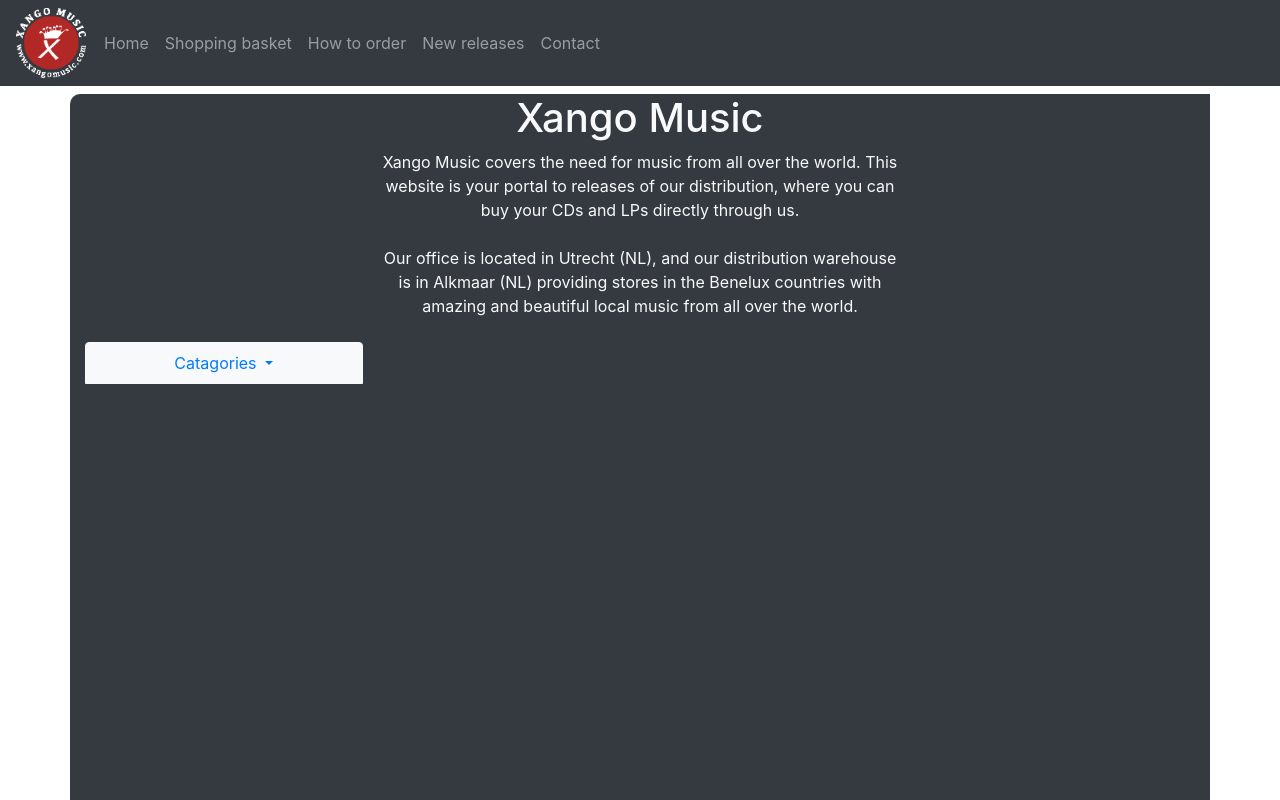
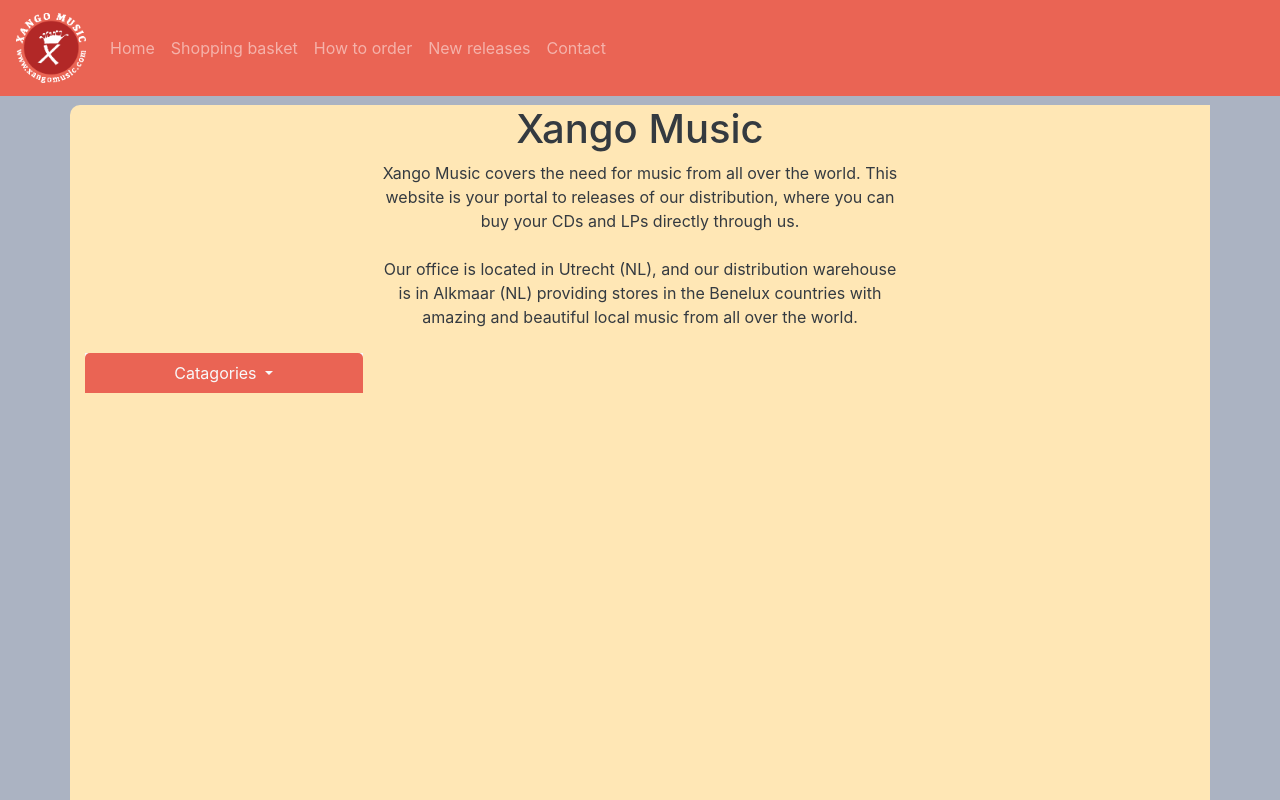
Before and after one commit to ProsperityGH/Xango-Music-Opdracht, a plain HTML site: page index.html in a window 1280 px wide. Shown: the top 800 px of the page. Drawn offline with nearby package versions, Linux system fonts and the light colour scheme.

Commit message:
Huiskleuren toegepast

```diff
--- a/assets/css/style.css
+++ b/assets/css/style.css
@@ -1,3 +1,25 @@
+body {
+    background-color: rgb(171,179,194);
+}
+
 #container{
     margin-bottom: 20px;
 }
+
+#navbarDropdown {
+    background-color: rgb(234,100,84);
+    border-radius: 5px 5px 0px 0px;
+}
+
+.dropdown-menu {
+    background-color: rgb(255,204,153);
+}
+
+.container {
+    margin-top: 105px;
+    background-color: rgb(255,231,181);
+}
+
+.navbar {
+    background-color: rgb(234,100,84);
+}
--- a/assets/js/script.js
+++ b/assets/js/script.js
@@ -1,4 +1,4 @@
 function tellAFriend() {
-  let parameters = `scrollbars=no, resizable=no, status=no, location=no, toolbar=no, menubar=no, width=700, height=400, left=100, top=100`
+  let parameters = `scrollbars=none, resizable=none, status=0, location=no, toolbar=no, menubar=no, width=700, height=400, left=100, top=100`
   window.open('https://www.xangomusic.com/mailafriend.php?ref=https%3A//www.xangomusic.com/intro.php', 'Tell a friend - Xango Music', parameters);
 }
--- a/index.html
+++ b/index.html
@@ -10,8 +10,8 @@
   <link rel="icon" type="image/png" sizes="96x96" href="assets/img/favicon-96x96.png">
 </head>
 <body>
-  <nav class="navbar navbar-expand-sm bg-dark navbar-dark">
-        <img src="assets/img/output-onlinepngtools (1).png" alt="logo" style="width: 70px; height: auto; margin-right: 10px;">
+  <nav class="navbar navbar-expand-sm navbar-dark fixed-top">
+    <a class="navbar-brand" href="#"><img src="assets/img/output-onlinepngtools (1).png" alt="logo" width="70px" height="auto"></a>
 
     <ul class="navbar-nav">
       <li class="nav-item">
@@ -32,7 +32,7 @@
     </ul>
   </nav>
 
-    <div class="container mt-2 mb-2 text-light bg-dark" style="border-radius: 10px 0px 10px 0px; height: 2000px;">
+  <div class="container mb-2 text-dark" style="border-radius: 10px 0px 10px 0px; height: 2000px;">
     <h1 class="text-center">Xango Music</h1>
     <p class="text-center">
       Xango Music covers the need for music from all over the world. This <br>
@@ -44,9 +44,8 @@
       amazing and beautiful local music from all over the world.
     </p>
 
-    <div class="w-25 border border-light mt-4 text-dark bg-light rounded-top">
-      <a class="nav-link dropdown-toggle text-center" href="#" id="navbarDropdown" role="button" data-toggle="dropdown"
-        aria-haspopup="true" aria-expanded="false">
+    <div class="w-25 mt-4 text-dark bg-light">
+      <a class="nav-link dropdown-toggle text-center text-light" href="#" id="navbarDropdown" role="button" data-toggle="dropdown" aria-haspopup="true" aria-expanded="false">
         Catagories
       </a>
       <div class="dropdown-menu" aria-labelledby="navbarDropdown">
```
Lines whose indentation alone changed are shown as unchanged.
